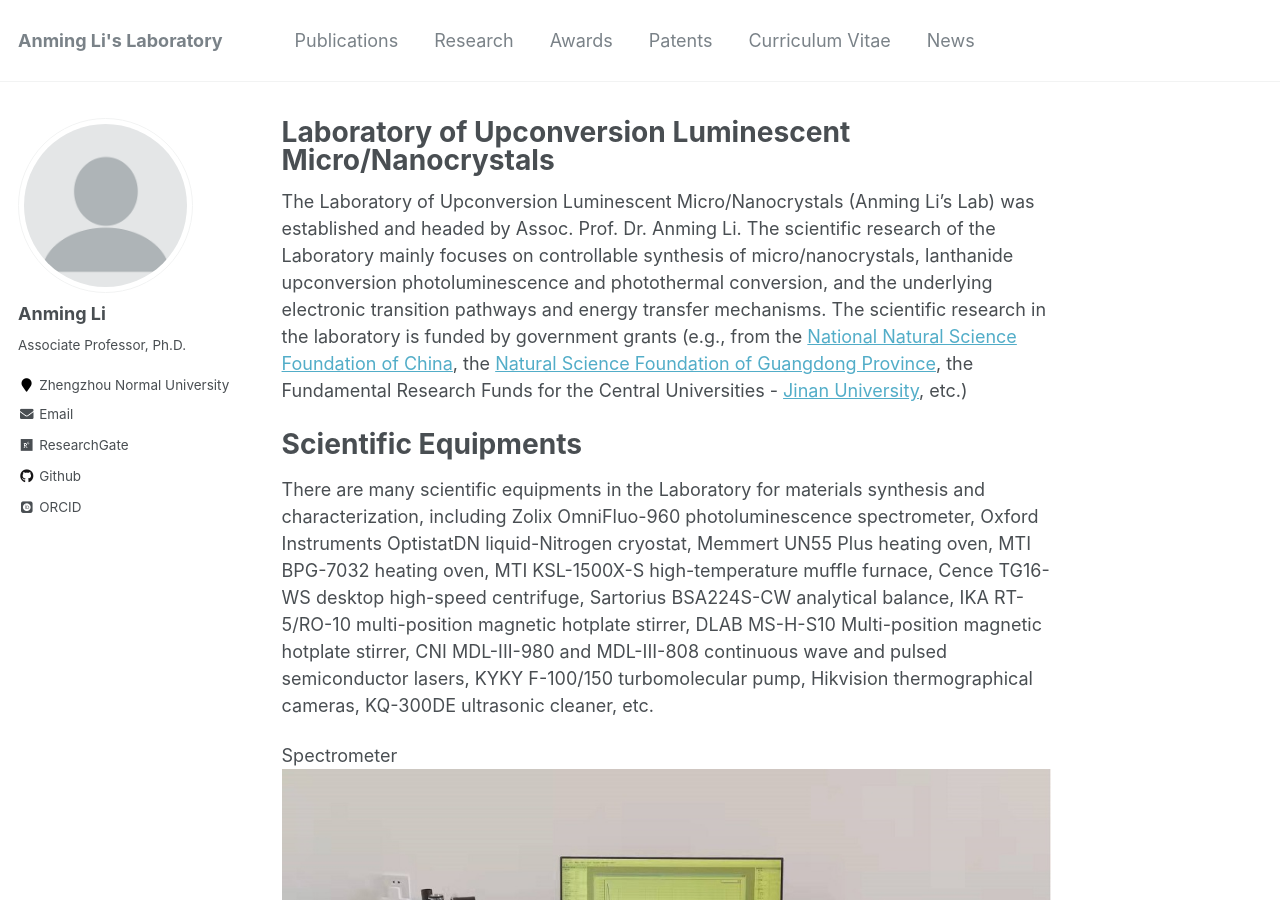
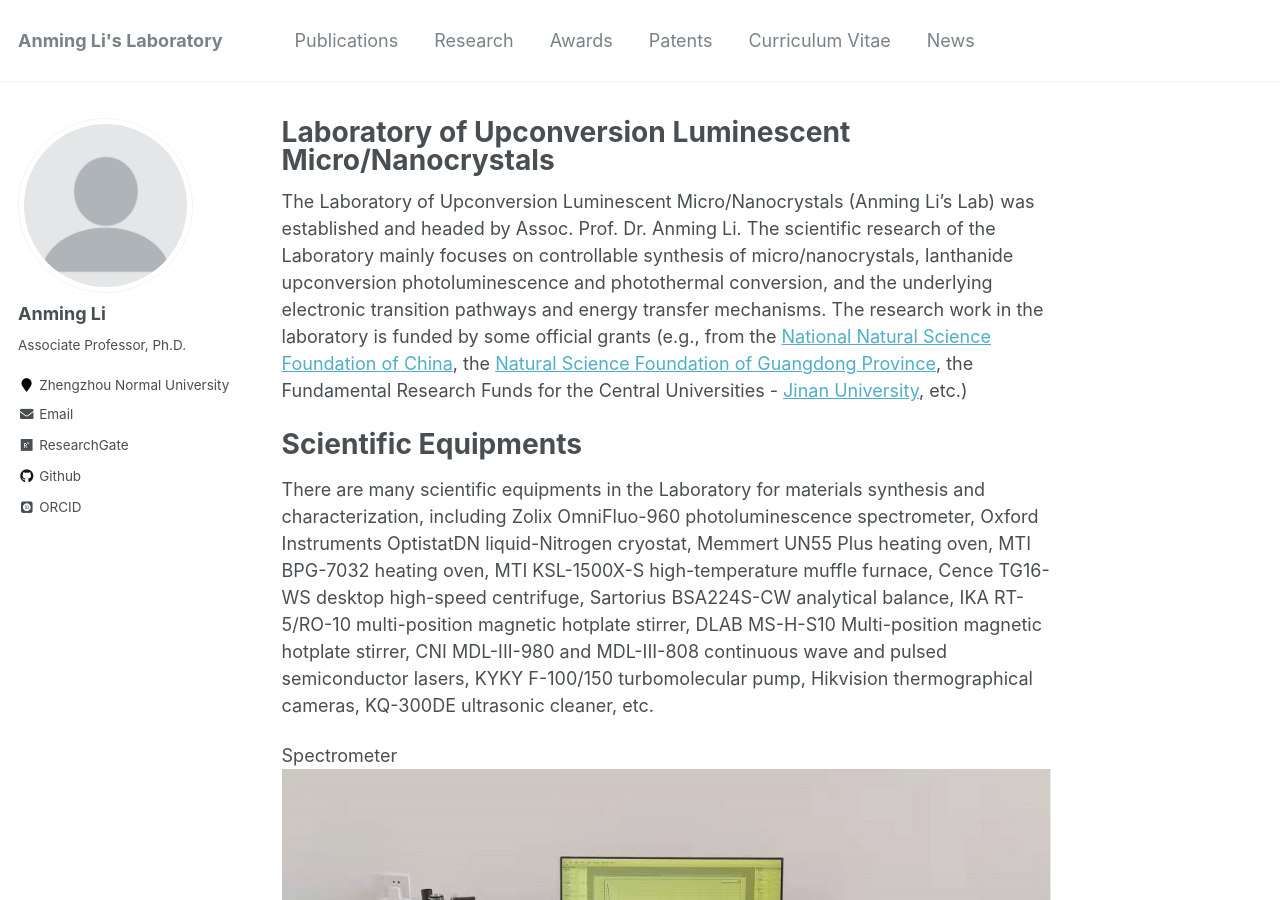
Before and after one commit to ucnclab/ucnclab.github.io, a Jekyll site: the page built from _pages/about.md, in a window 1280 px wide and 900 px high. Built offline with Jekyll 4.4.1, drawn with Linux system fonts in a browser that asks for light colours; some web fonts are replaced.

Commit message:
Add files via upload

```diff
--- a/_pages/about.md
+++ b/_pages/about.md
@@ -8,7 +8,7 @@ redirect_from:
   - /about.html
 ---
 
-The Laboratory of Upconversion Luminescent Micro/Nanocrystals (Anming Li's Lab) was established and headed by Assoc. Prof. Dr. Anming Li. The scientific research of the Laboratory mainly focuses on controllable synthesis of micro/nanocrystals, lanthanide upconversion photoluminescence and photothermal conversion, and the underlying electronic transition pathways and energy transfer mechanisms. The scientific research in the laboratory is funded by government grants (e.g., from the [National Natural Science Foundation of China](https://www.nsfc.gov.cn/english/site_1/index.html), the [Natural Science Foundation of Guangdong Province](http://gdstc.gd.gov.cn/), the Fundamental Research Funds for the Central Universities - [Jinan University](https://www.jnu.edu.cn/), etc.)
+The Laboratory of Upconversion Luminescent Micro/Nanocrystals (Anming Li's Lab) was established and headed by Assoc. Prof. Dr. Anming Li. The scientific research of the Laboratory mainly focuses on controllable synthesis of micro/nanocrystals, lanthanide upconversion photoluminescence and photothermal conversion, and the underlying electronic transition pathways and energy transfer mechanisms. The research work in the laboratory is funded by some official grants (e.g., from the [National Natural Science Foundation of China](https://www.nsfc.gov.cn/english/site_1/index.html), the [Natural Science Foundation of Guangdong Province](http://gdstc.gd.gov.cn/), the Fundamental Research Funds for the Central Universities - [Jinan University](https://www.jnu.edu.cn/), etc.)
 
 Scientific Equipments
 ======
```
